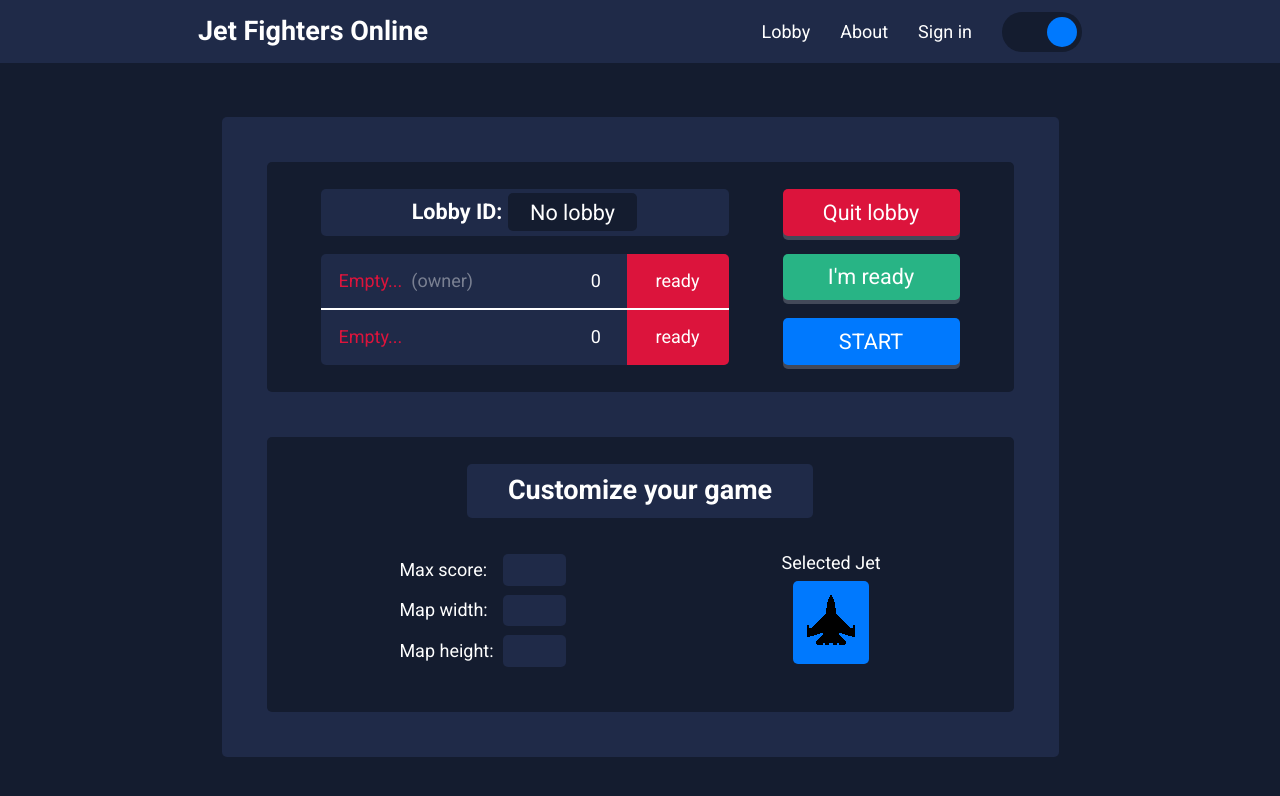
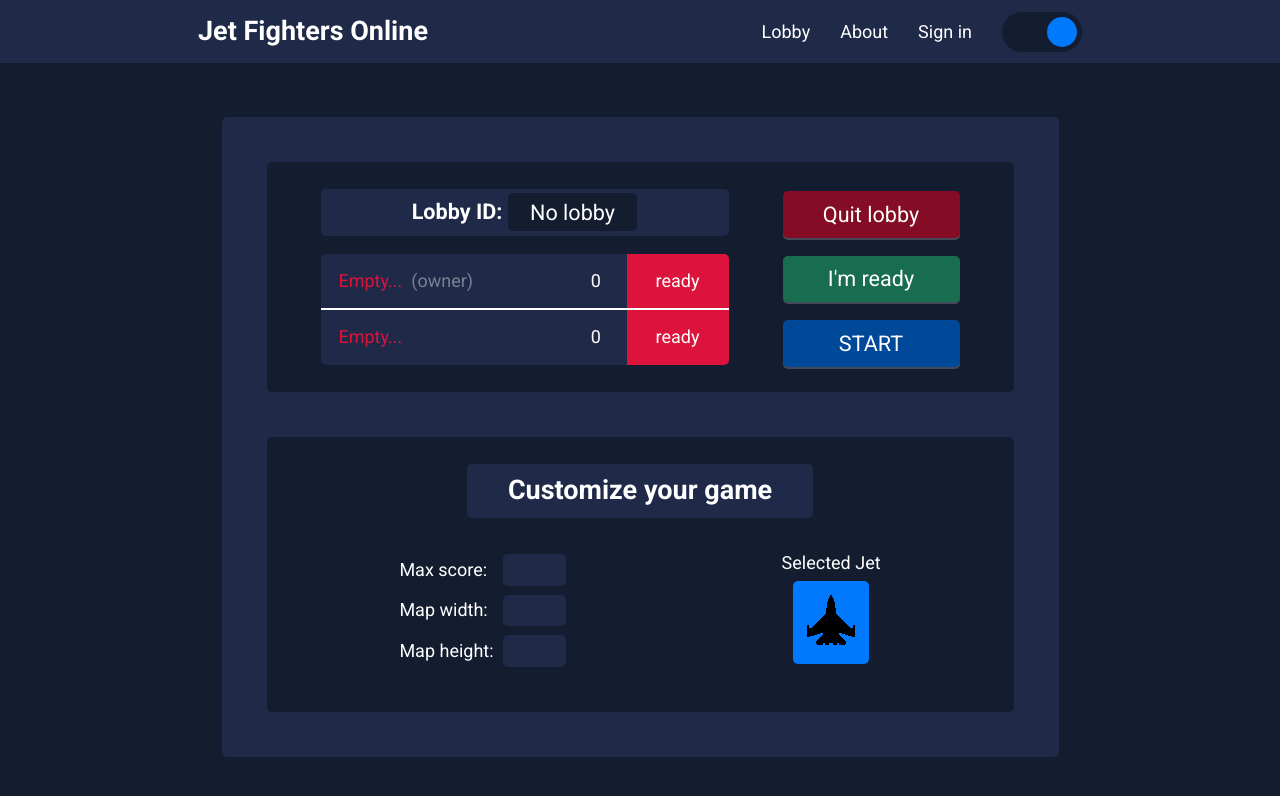
Before and after one commit to Dan-Lucian/jet-fighters-online-2.0, a React (Create React App) app in the folder frontend/: page /lobby in a window 1280 px wide. Shown: the top 796 px of the page. Built offline with nearby package versions, Linux system fonts and the light colour scheme; no server answers.

Commit message:
feat: disabled btns if game not in correct state

```diff
--- a/frontend/src/routes/index/routes/index/components/BtnCreate.js
+++ b/frontend/src/routes/index/routes/index/components/BtnCreate.js
@@ -14,8 +14,10 @@ const BtnCreate = () => {
   const { statusGame } = game;
   const { name } = user;
 
+  const isStatusGamePreLobby = statusGame === 'preLobby';
+
   const getHandlerClick = () => {
-    if (statusGame === 'preLobby')
+    if (isStatusGamePreLobby)
       return () => sendMessage({ name, event: 'create' });
 
     return () =>
@@ -26,6 +28,7 @@ const BtnCreate = () => {
 
   return (
     <button
+      disabled={!isStatusGamePreLobby}
       onClick={getHandlerClick()}
       className={styles.btnCreate}
       type="button"
--- a/frontend/src/routes/index/routes/index/components/BtnCreate.module.scss
+++ b/frontend/src/routes/index/routes/index/components/BtnCreate.module.scss
@@ -19,4 +19,10 @@
     transform: translateY(2px);
     box-shadow: 0 2px 0 var(--color-shadow-box);
   }
+
+  &:disabled {
+    transform: translateY(2px);
+    box-shadow: 0 2px 0 var(--color-shadow-box);
+    background: var(--color-blue-dark);
+  }
 }
--- a/frontend/src/routes/index/routes/index/components/BtnJoin.js
+++ b/frontend/src/routes/index/routes/index/components/BtnJoin.js
@@ -17,8 +17,10 @@ const BtnJoin = () => {
   const { name } = user;
   const { idJoin } = settings;
 
+  const isStatusGamePreLobby = statusGame === 'preLobby';
+
   const getHandlerClick = () => {
-    if (statusGame === 'preLobby')
+    if (isStatusGamePreLobby)
       return () => {
         sendMessage({
           name,
@@ -35,6 +37,7 @@ const BtnJoin = () => {
 
   return (
     <button
+      disabled={!isStatusGamePreLobby}
       onClick={getHandlerClick()}
       className={styles.btnJoin}
       type="button"
--- a/frontend/src/routes/index/routes/index/components/BtnJoin.module.scss
+++ b/frontend/src/routes/index/routes/index/components/BtnJoin.module.scss
@@ -19,4 +19,10 @@
     transform: translateY(2px);
     box-shadow: 0 2px 0 var(--color-shadow-box);
   }
+
+  &:disabled {
+    transform: translateY(2px);
+    box-shadow: 0 2px 0 var(--color-shadow-box);
+    background: var(--color-blue-dark);
+  }
 }
--- a/frontend/src/routes/index/routes/lobby/components/BtnQuit.js
+++ b/frontend/src/routes/index/routes/lobby/components/BtnQuit.js
@@ -23,8 +23,10 @@ const BtnQuit = () => {
   const { isOwnerLobby } = user;
   const { idLobby } = lobby;
 
+  const isStateGameLobby = statusGame === 'lobby';
+
   const getHandlerClick = () => {
-    if (statusGame === 'lobby')
+    if (isStateGameLobby)
       return () => {
         sendMessage({
           event: 'quitLobby',
@@ -43,7 +45,12 @@ const BtnQuit = () => {
   };
 
   return (
-    <button onClick={getHandlerClick()} className={styles.btn} type="button">
+    <button
+      disabled={!isStateGameLobby}
+      onClick={getHandlerClick()}
+      className={styles.btn}
+      type="button"
+    >
       Quit lobby
     </button>
   );
--- a/frontend/src/routes/index/routes/lobby/components/BtnQuit.module.scss
+++ b/frontend/src/routes/index/routes/lobby/components/BtnQuit.module.scss
@@ -18,4 +18,10 @@
     transform: translateY(2px);
     box-shadow: 0 2px 0 var(--color-shadow-box);
   }
+
+  &:disabled {
+    transform: translateY(2px);
+    box-shadow: 0 2px 0 var(--color-shadow-box);
+    background: var(--color-red-dark);
+  }
 }
--- a/frontend/src/routes/index/routes/lobby/components/BtnReady.js
+++ b/frontend/src/routes/index/routes/lobby/components/BtnReady.js
@@ -17,8 +17,10 @@ const BtnReady = () => {
   const { isOwnerLobby } = user;
   const { isReadyPlayer1, isReadyPlayer2 } = lobby;
 
+  const isStateGameLobby = statusGame === 'lobby';
+
   const getHandlerClick = () => {
-    if (isOwnerLobby && statusGame === 'lobby')
+    if (isOwnerLobby && isStateGameLobby)
       return () => {
         sendMessage({
           event: 'updateLobby',
@@ -29,7 +31,7 @@ const BtnReady = () => {
         });
       };
 
-    if (statusGame === 'lobby') {
+    if (isStateGameLobby) {
       return () =>
         sendMessage({
           event: 'updateLobby',
@@ -47,7 +49,12 @@ const BtnReady = () => {
   };
 
   return (
-    <button onClick={getHandlerClick()} className={styles.btn} type="button">
+    <button
+      disabled={!isStateGameLobby}
+      onClick={getHandlerClick()}
+      className={styles.btn}
+      type="button"
+    >
       I'm ready
     </button>
   );
--- a/frontend/src/routes/index/routes/lobby/components/BtnReady.module.scss
+++ b/frontend/src/routes/index/routes/lobby/components/BtnReady.module.scss
@@ -18,4 +18,10 @@
     transform: translateY(2px);
     box-shadow: 0 2px 0 var(--color-shadow-box);
   }
+
+  &:disabled {
+    transform: translateY(2px);
+    box-shadow: 0 2px 0 var(--color-shadow-box);
+    background: var(--color-green-dark);
+  }
 }
--- a/frontend/src/routes/index/routes/lobby/components/BtnStart.js
+++ b/frontend/src/routes/index/routes/lobby/components/BtnStart.js
@@ -19,14 +19,17 @@ const BtnStart = () => {
   const { isOwnerLobby } = user;
   const { idLobby, isReadyPlayer1, isReadyPlayer2 } = lobby;
 
+  const isStateGameLobby = statusGame === 'lobby';
+  const arePlayersReady = isReadyPlayer1 && isReadyPlayer2;
+
   const getHandlerClick = () => {
     // the start btn will work only if both players are shown to be ready
-    if (isReadyPlayer1 && isReadyPlayer2 && statusGame === 'lobby') {
+    if (isStateGameLobby && arePlayersReady) {
       return () =>
         sendMessage({ event: 'start', isOwnerLobby, idLobby, settings });
     }
 
-    if ((!isReadyPlayer1 || !isReadyPlayer2) && statusGame === 'lobby') {
+    if (isStateGameLobby && (!isReadyPlayer1 || !isReadyPlayer2)) {
       return () =>
         console.log(`start denial because one of the players is not ready`);
     }
@@ -38,7 +41,12 @@ const BtnStart = () => {
   };
 
   return (
-    <button onClick={getHandlerClick()} className={styles.btn} type="button">
+    <button
+      disabled={!isStateGameLobby || !arePlayersReady}
+      onClick={getHandlerClick()}
+      className={styles.btn}
+      type="button"
+    >
       START
     </button>
   );
--- a/frontend/src/routes/index/routes/lobby/components/BtnStart.module.scss
+++ b/frontend/src/routes/index/routes/lobby/components/BtnStart.module.scss
@@ -18,4 +18,10 @@
     transform: translateY(2px);
     box-shadow: 0 2px 0 var(--color-shadow-box);
   }
+
+  &:disabled {
+    transform: translateY(2px);
+    box-shadow: 0 2px 0 var(--color-shadow-box);
+    background: var(--color-blue-dark);
+  }
 }
```
